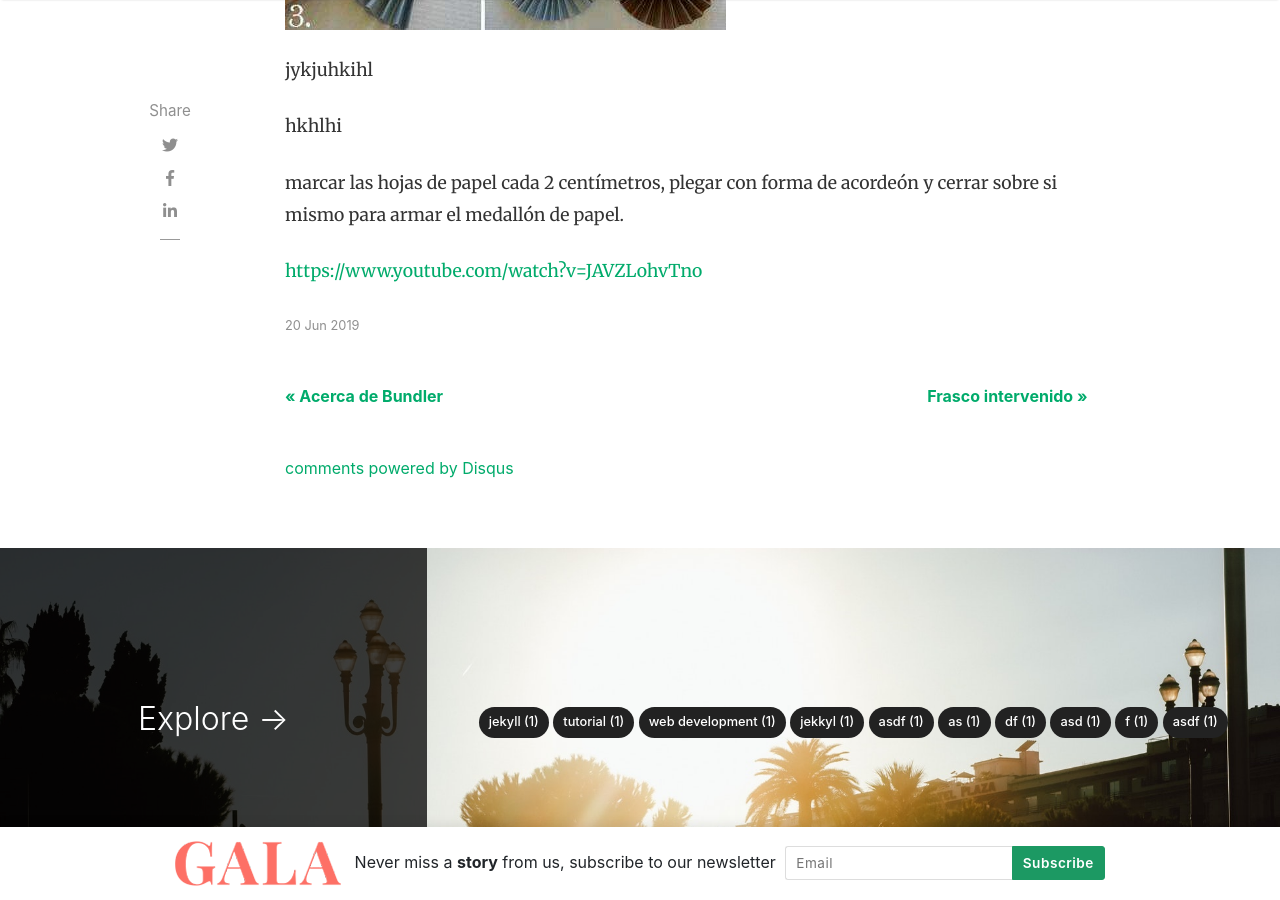
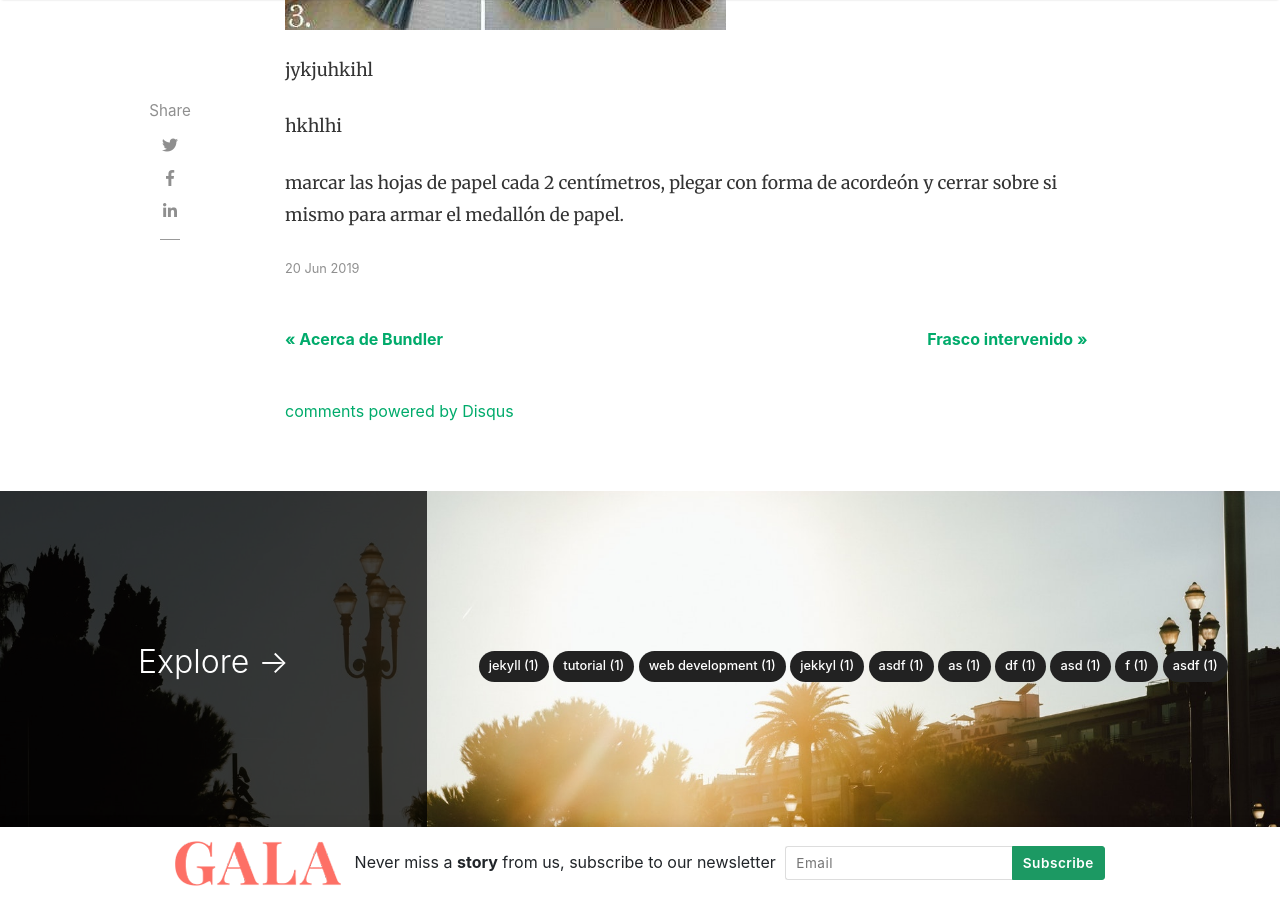
Before and after one commit to almadabelu/almadabelu.github.io, a Jekyll site: the page built from _posts/2019-06-20-roseta-de-papel.md, in a window 1280 px wide and 900 px high, scrolled down 731 px. Built offline with Jekyll 4.4.1, drawn with Linux system fonts in a browser that asks for light colours; nearby versions of some CDN libraries; comment, search, counter and statistics services are not loaded; some of the changed lines change nothing that is shown.

Commit message:
Update from Forestry.io almadabelu@hotmail.com updated _posts/2019-06-20-roseta-de-papel.md

```diff
--- a/_posts/2019-06-20-roseta-de-papel.md
+++ b/_posts/2019-06-20-roseta-de-papel.md
@@ -13,5 +13,3 @@ jykjuhkihl
 hkhlhi
 
 marcar las hojas de papel cada 2 centímetros, plegar con forma de acordeón y cerrar sobre si mismo para armar el medallón de papel.
-
-[https://www.youtube.com/watch?v=JAVZLohvTno](https://www.youtube.com/watch?v=JAVZLohvTno "Roseta de papel")
```
